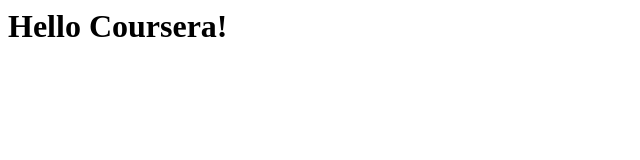
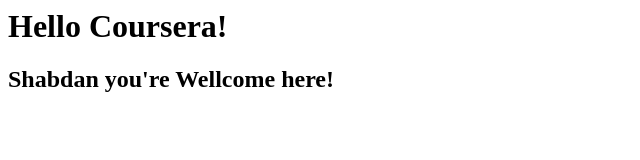
Before and after one commit to supreme2016sha/coursera-test, a plain HTML site: page site/index.html in a window 1280 px wide. Shown: the whole page, without its empty margins (0-640 px from the left). Drawn offline with Linux system fonts and the light colour scheme.

Commit message:
Small adition to pur page content.

```diff
--- a/site/index.html
+++ b/site/index.html
@@ -4,5 +4,6 @@
 </head>
 <body>
 <h1>Hello Coursera!</h1>
+<h2>Shabdan you're Wellcome here!</h2>
 </body>
 </html>
```
